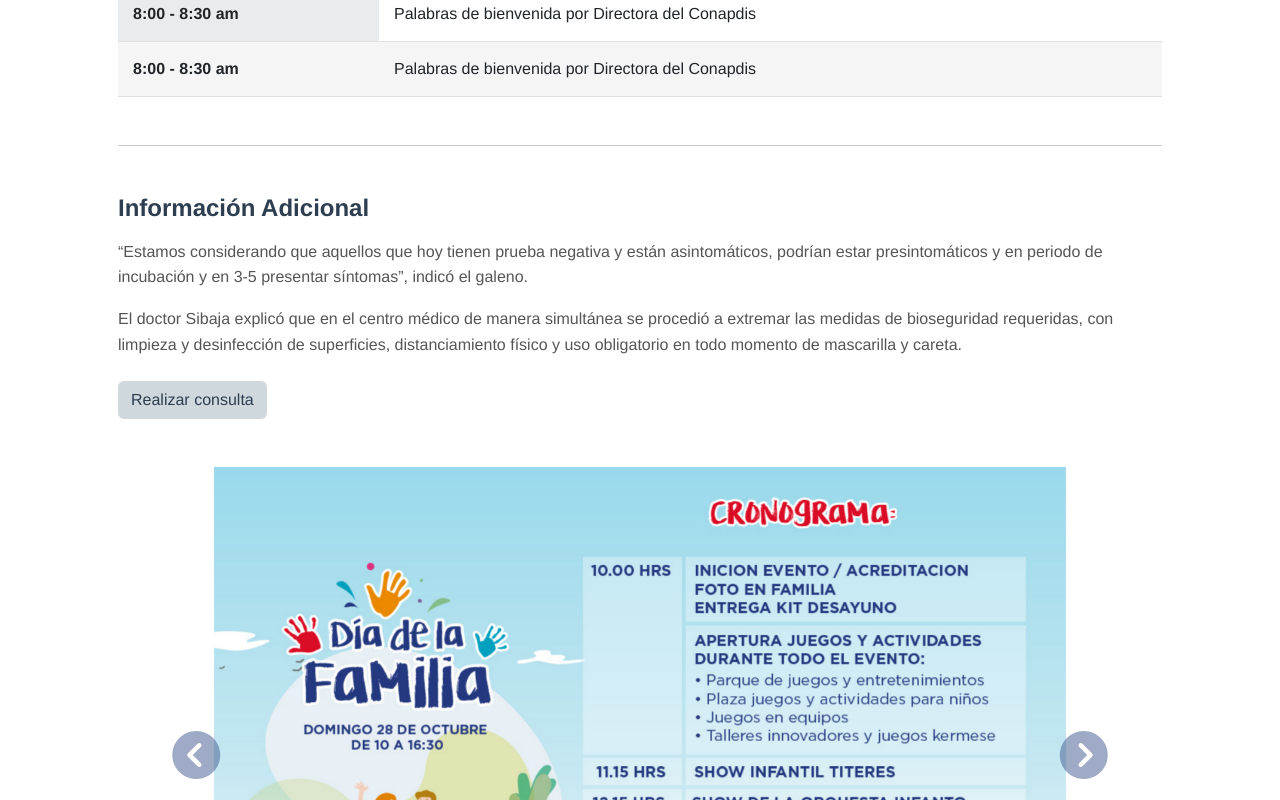
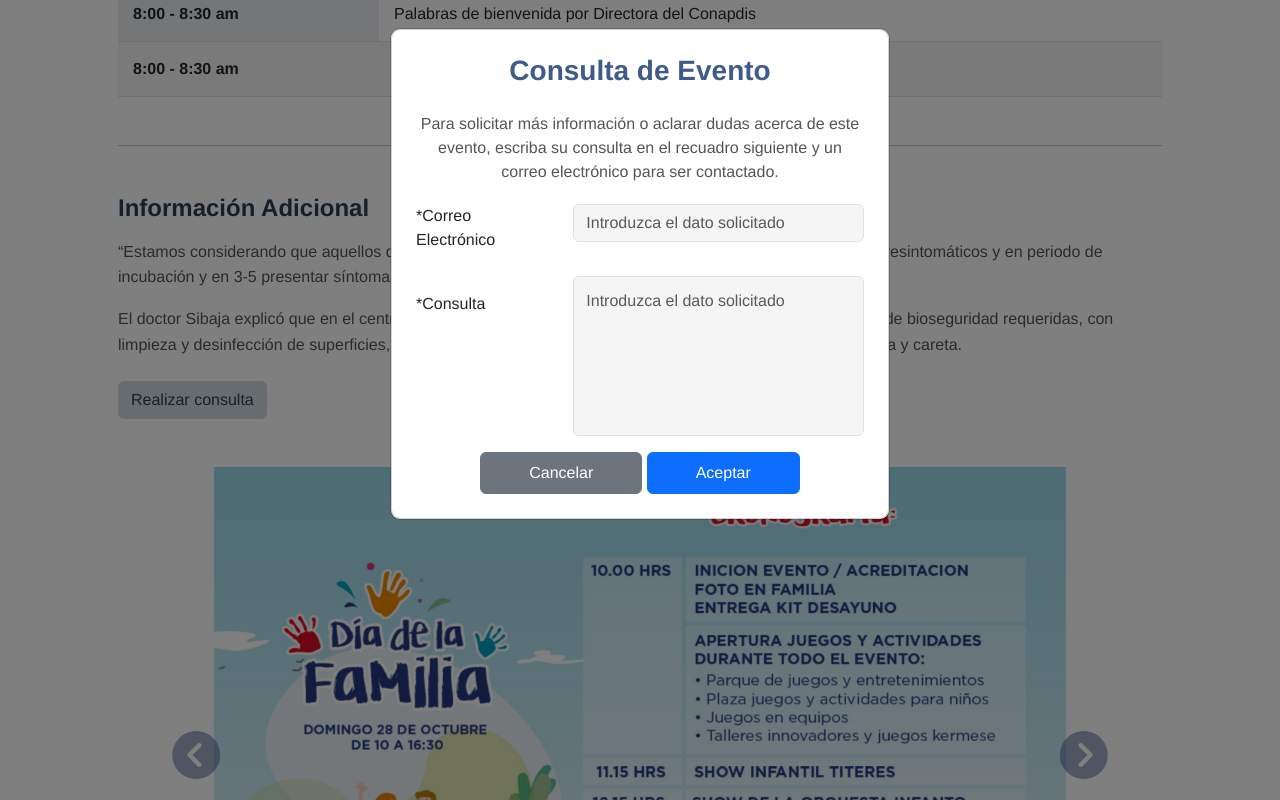
Before and after one commit to rthomast/Pagina_Eventos_SICID, a plain HTML site: page frontend/visualizar_eventos.html in a window 1280 px wide. Both pictures are taken after a click on the button "Realizar consulta". Shown: the part 2175-2975 px from the top of the page. Drawn offline with nearby package versions, Linux system fonts and the light colour scheme; some packages are replaced by stand-ins of ours; a script that the page names is missing.

Commit message:
update: visualizar eventos completa

```diff
--- a/frontend/css/index.css
+++ b/frontend/css/index.css
@@ -375,3 +375,8 @@ body {
     text-transform: uppercase;
     opacity: 1;
 }
+
+.formConsultaCuadro {
+    height: 160px;
+    padding-bottom: 115px;
+}
--- /dev/null
+++ b/frontend/js/visualizar_eventos.js
@@ -0,0 +1,26 @@
+// Sweet Alert
+const formConsultaEvento = document.getElementById("formConsultaEvento");
+
+formConsultaEvento.addEventListener("submit", function (e) {
+    e.preventDefault();
+
+    if (!formConsultaEvento.checkValidity()) {
+        formConsultaEvento.reportValidity();
+        return;
+    }
+
+    Swal.fire({
+
+        title: "Consulta Enviada",
+        html: "Se envió la consulta con éxito. Los encargados del evento se estarán comunicando con usted, por medio del correo electrónico para responder su consulta.",
+        icon: "success",
+        confirmButtonText: "Continuar"
+
+    }).then(() => {
+        formConsultaEvento.reset();
+
+        const modalConsultaEvento = bootstrap.Modal.getInstance(document.getElementById('modalConsultaEvento'));
+        modalConsultaEvento.hide();
+
+    });
+});
--- a/frontend/visualizar_eventos.html
+++ b/frontend/visualizar_eventos.html
@@ -5,9 +5,11 @@
     <meta charset="UTF-8">
     <meta name="viewport" content="width=device-width, initial-scale=1.0">
 
+    <!-- Bootstrap -->
     <link href="https://cdn.jsdelivr.net/npm/bootstrap@5.3.8/dist/css/bootstrap.min.css" rel="stylesheet"
         integrity="sha384-sRIl4kxILFvY47J16cr9ZwB07vP4J8+LH7qKQnuqkuIAvNWLzeN8tE5YBujZqJLB" crossorigin="anonymous">
 
+    <!-- Font Awesome -->
     <link rel="stylesheet" href="https://cdnjs.cloudflare.com/ajax/libs/font-awesome/6.5.1/css/all.min.css">
 
     <!-- Estilos propios -->
@@ -237,7 +239,7 @@
                 </p>
             </div>
 
-
+            <!-- Publico Meta -->
             <div class="row mt-4 px-5">
                 <div class="col-lg-6 pe-5">
                     <div class="p-4 text-white rounded pubMeta">
@@ -328,9 +330,64 @@
                     Lectura Fácil del Evento
                 </button> -->
 
-                <button class="btn btn-secundario">
-                    Realizar consulta
+                <button class="btn btn-secundario" data-bs-toggle="modal" data-bs-target="#modalConsultaEvento">Realizar
+                    consulta
                 </button>
+
+                <!-- Form consulta a evento -->
+                <div class="modal fade" id="modalConsultaEvento" tabindex="-1">
+                    <div class="modal-dialog modal-content">
+                        <div class="modal-content p-4">
+
+                            <!-- Título -->
+                            <div class="text-center mb-3">
+                                <h3 class="titulo-modal">Consulta de Evento</h3>
+                            </div>
+
+                            <!-- Descripción -->
+                            <p class="text-center descripcion-modal">
+                                Para solicitar más información o aclarar dudas acerca de este evento, escriba su
+                                consulta en el recuadro siguiente y un correo electrónico para ser contactado.
+                            </p>
+
+                            <!-- Formulario -->
+                            <form id="formConsultaEvento">
+
+                                <!-- Campos -->
+                                <div class="row mb-3">
+                                    <div class="col-md-4">
+                                        <label class="form-label">*Correo Electrónico</label>
+                                    </div>
+                                    <div class="col-md-8">
+                                        <input type="email" class="form-control"
+                                            placeholder="Introduzca el dato solicitado" required>
+                                    </div>
+                                </div>
+
+                                <div class="row mb-3">
+                                    <div class="col-md-4">
+                                        <label class="form-label mb-0 pt-3">*Consulta</label>
+                                    </div>
+                                    <div class="col-md-8">
+                                        <input type="text" class="form-control formConsultaCuadro"
+                                            placeholder="Introduzca el dato solicitado" required>
+                                    </div>
+                                </div>
+
+                                <!-- Botones -->
+                                <div class="text-center">
+                                    <button type="button" class="btn btn-secondary px-5 py-2" data-bs-dismiss="modal">
+                                        Cancelar
+                                    </button>
+                                    <button class="btn btn-primary px-5 py-2" type="submit">
+                                        Aceptar
+                                    </button>
+                                </div>
+                            </form>
+
+                        </div>
+                    </div>
+                </div>
             </div>
         </div>
 
@@ -377,9 +434,9 @@
             <div class="row col-4 d-flex flex-column justify-content-center mx-auto">
                 <hr class="my-3 separador">
                 <span class="pubEvento">PUBLICAR EVENTO:
-                <i class="fa-brands fa-facebook btnCarrousel mx-3"></i>
-                <i class="fa-brands fa-twitter btnCarrousel mx-3"></i>
-                <i class="fa-brands fa-linkedin btnCarrousel mx-3"></i>
+                    <i class="fa-brands fa-facebook btnCarrousel mx-3"></i>
+                    <i class="fa-brands fa-twitter btnCarrousel mx-3"></i>
+                    <i class="fa-brands fa-linkedin btnCarrousel mx-3"></i>
                 </span>
                 <hr class="my-3 separador">
             </div>
@@ -412,7 +469,7 @@
         </div>
     </footer>
 
-    <script src="./js/index.js"></script>
+    <script src="./js/visualizar_eventos.js"></script>
     <script src="https://cdn.jsdelivr.net/npm/bootstrap@5.3.0/dist/js/bootstrap.bundle.min.js"></script>
     <script src="https://cdn.jsdelivr.net/npm/sweetalert2@11"></script>
 
```
